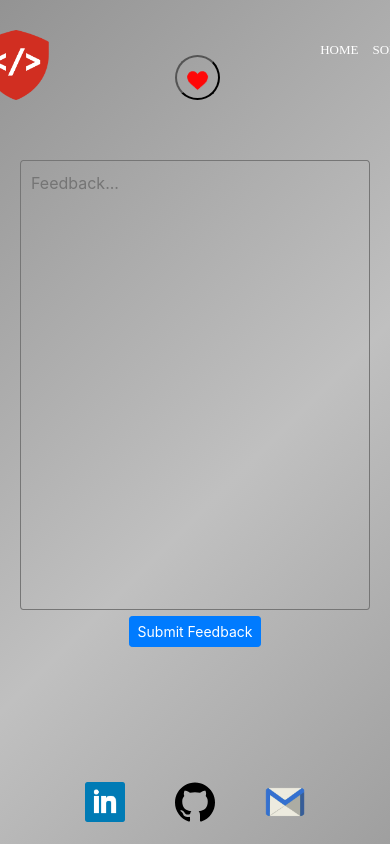
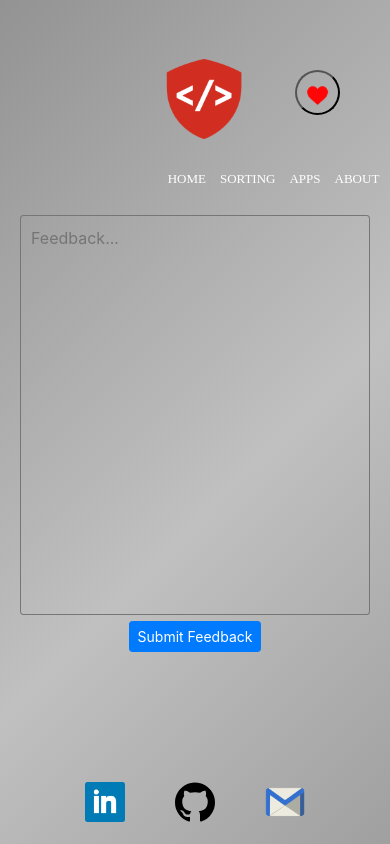
Before and after one commit to JattCoder/front_portfolio, a React (Create React App) app: page /review in a window 390 px wide. Built offline with nearby package versions, Linux system fonts and the light colour scheme; no server answers.

Commit message:
responsive update

```diff
--- a/src/Styles/apps.css
+++ b/src/Styles/apps.css
@@ -102,6 +102,12 @@
     }
 }
 
+@media screen and (max-width:411px){
+    .container{
+        margin-top: 240px;
+    }
+}
+
 @media screen and (max-width:375px){
     .container{
         margin-top: 200px;
@@ -110,12 +116,16 @@
 
 @media screen and (max-width:360px){
     .container{
-        margin-top: 140px;
+        margin-top: 160px;
+
     }
 }
 
 @media screen and (max-width:320px){
     .container{
-        margin-top: 100px;
+        margin-top: 120px;
+    }
+    .card{
+        height: 330px;
     }
 }
--- a/src/Styles/feedback.css
+++ b/src/Styles/feedback.css
@@ -49,15 +49,15 @@
 
 @media screen and (max-width:411px){
     .message{
-        height: 450px;
+        height: 400px;
         width: 350px;
-        margin-top: -40px;
+        margin-top: 15px;
     }
 }
 
 @media screen and (max-width:375px){
     .message{
-        height: 400px;
+        height: 330px;
         width: 300px;
         margin-top: 0px;
     }
@@ -69,9 +69,9 @@
 
 @media screen and (max-width:360px){
     .message{
-        height: 370px;
-        width: 350px;
-        margin-top: -60px;
+        height: 340px;
+        width: 330px;
+        margin-top: -20px;
     }
     .thankYou{
         margin-top: 270px;
--- a/src/Styles/heartbeat.css
+++ b/src/Styles/heartbeat.css
@@ -87,55 +87,10 @@
     to {background-color: transparent}
 }
 
-@media screen and (max-width:1024px){
+@media screen and (max-width:414px){
   .like_btn{
-    margin-Left: -20px;
-    height: 65px;
-    width: 65px;
-  }
-  .heart {
-    margin-top: 5px;
-    width: 35px;
-    height: 35px;
-    border-radius: 50%;
-    animation: crescendo 0.8s alternate infinite ease-in
-  }
-}
-
-@media screen and (max-width:768px){
-  .like_btn{
-    margin-top: 55px;
-    margin-Left: -20px;
-    height: 65px;
-    width: 65px;
-  }
-  .heart {
-    margin-top: 5px;
-    width: 35px;
-    height: 35px;
-    border-radius: 50%;
-    animation: crescendo 0.8s alternate infinite ease-in
-  }
-}
-
-@media screen and (max-width:411px){
-  .like_btn{
-    margin-Left: -10px;
-    height: 50px;
-    width: 50px;
-  }
-  .heart {
-    margin-top: 5px;
-    width: 30px;
-    height: 30px;
-    border-radius: 50%;
-    animation: crescendo 0.8s alternate infinite ease-in
-  }
-}
-
-@media screen and (max-width:400px){
-  .like_btn{
-    margin-Left: -20px;
+    margin-Left: 100px;
+    margin-top: 70px;
     height: 45px;
     width: 45px;
   }
@@ -147,3 +102,35 @@
     animation: crescendo 0.8s alternate infinite ease-in
   }
 }
+
+@media screen and (max-width:375px){
+  .like_btn{
+    margin-Left: 100px;
+    margin-top: 70px;
+    height: 45px;
+    width: 45px;
+  }
+  .heart {
+    margin-top: 5px;
+    width: 25px;
+    height: 25px;
+    border-radius: 50%;
+    animation: crescendo 0.8s alternate infinite ease-in
+  }
+}
+
+@media screen and (max-width:320px){
+  .like_btn{
+    margin-Left: 85px;
+    margin-top: 40px;
+    height: 45px;
+    width: 45px;
+  }
+  .heart {
+    margin-top: 5px;
+    width: 25px;
+    height: 25px;
+    border-radius: 50%;
+    animation: crescendo 0.8s alternate infinite ease-in
+  }
+}
--- a/src/Styles/navstyle.css
+++ b/src/Styles/navstyle.css
@@ -84,35 +84,84 @@
     .navStyle{
         margin: 7px;
     }
+    .list{
+        margin-top: 25px;
+    }
 }
 
 @media screen and (max-width:414px){
     .logo{
         height: 70px;
         width: 70px;
-        margin-left: -50px;
-        margin-top: 30px;
+        margin-left: -11px;
+    }
+    .navStyle{
+        margin: 7px;
+    }
+    .list{
+        margin-top: 170px;
+        margin-left: -480px;
+    }
+}
+
+@media screen and (max-width:414px){
+    .logo{
+        height: 70px;
+        width: 70px;
+        margin-left: -11px;
+    }
+    .navStyle{
+        margin: 7px;
+    }
+    .list{
+        margin-top: 170px;
+        margin-left: -480px;
     }
 }
 
 @media screen and (max-width:411px){
     .logo{
-        height: 70px;
-        width: 70px;
-        margin-left: -50px;
-        margin-top: 30px;
+        height: 80px;
+        width: 80px;
+        margin-left: -20px;
+    }
+    .navStyle{
+        margin: 7px;
+    }
+    .list{
+        margin-top: 200px;
+        margin-left: -500px;
     }
 }
 
-  @media screen and (max-width:360px){
+@media screen and (max-width:375px){
     .logo{
-        height: 60px;
-        width: 60px;
-        margin-left: -40px;
-        margin-top: 30px;
+        height: 70px;
+        width: 70px;
+        margin-left: -11px;
+    }
+    .navStyle{
+        margin: 7px;
     }
     .list{
-        margin-left: 180px;
-        margin-top: 55px;
+        margin-top: 170px;
+        margin-left: -440px;
     }
-  }
+}
+
+@media screen and (max-width:320px){
+    .logo{
+        height: 70px;
+        width: 70px;
+        margin-left: -30px;
+        margin-top: 10px;
+    }
+    .navStyle{
+        margin: 4px;
+        font-size: 10px;
+    }
+    .list{
+        margin-top: 140px;
+        margin-right: -10px;
+    }
+}
```
